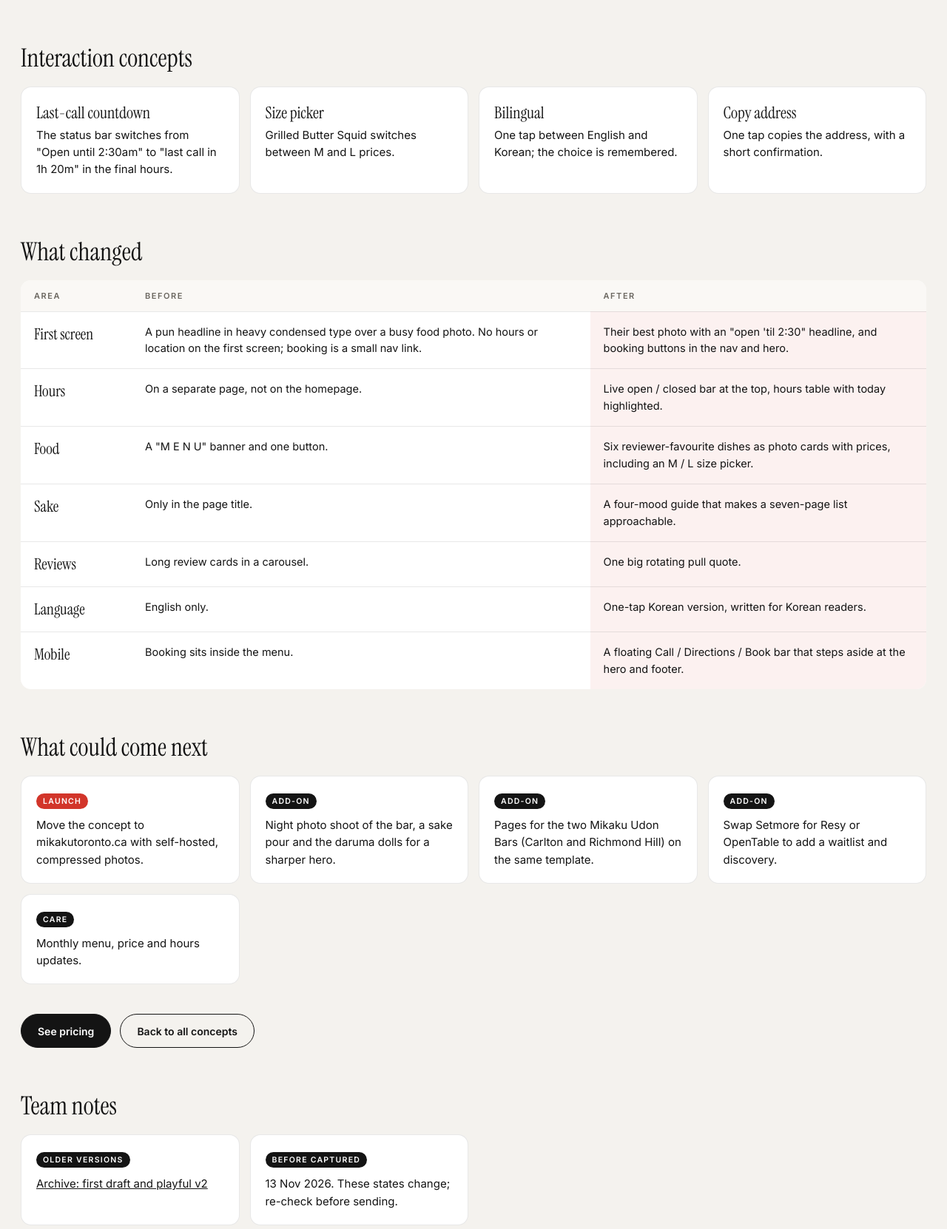
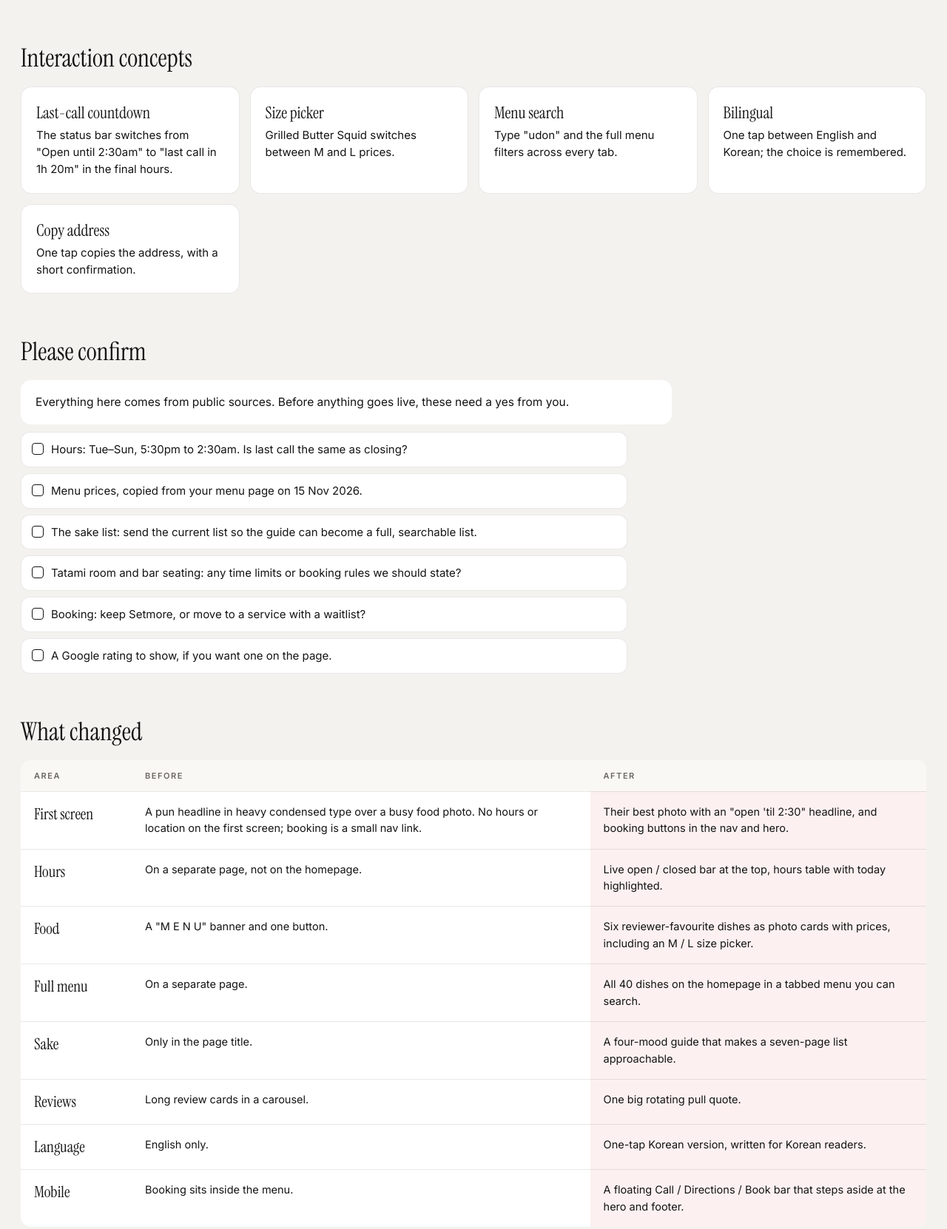
Before and after one commit to mooque-dev/restaurant-concepts, a plain HTML site: page compare.html in a window 1280 px wide. Shown: the part 900-2562 px from the top of the page at 74% size. Drawn offline with nearby package versions, Linux system fonts and the light colour scheme.

Commit message:
Owner checklists, contact email, neutral public statuses, earlier sketches moved to archive
Co-Authored-By: Claude Fable 5.2 <noreply@anthropic.com>

```diff
--- a/compare.html
+++ b/compare.html
@@ -58,6 +58,7 @@ body.share .top{display:none}
 .nobefore li{margin:0 0 10px 18px}
 .btn{display:inline-flex;align-items:center;height:46px;padding:0 22px;border-radius:99px;font:600 14px Inter;border:1.5px solid var(--ink);text-decoration:none}
 .btn.fill{background:var(--ink);color:#fff}
+.confirm{list-style:none;padding:0;margin:0 0 8px;display:grid;gap:8px;max-width:820px}.confirm li{padding:12px 14px 12px 40px;border:1px solid var(--line);border-radius:12px;position:relative;background:#fff;font-size:15px;line-height:1.45}.confirm li:before{content:"";position:absolute;left:14px;top:14px;width:14px;height:14px;border:1.5px solid var(--ink);border-radius:4px}
 @media(max-width:1000px){.panes{grid-template-columns:1fr}body{padding:18px 16px 60px}td:first-child{white-space:normal}}
 </style></head><body>
 
@@ -78,6 +79,8 @@ body.share .top{display:none}
 
 <div id="ixWrap" hidden><h2>Interaction concepts</h2><div class="next" id="ix"></div></div>
 
+<div id="cfWrap"><h2>Please confirm</h2><p class="evidence" style="margin-bottom:10px">Everything here comes from public sources. Before anything goes live, these need a yes from you.</p><ul class="confirm" id="confirm"></ul></div>
+
 <h2>What changed</h2>
 <table><thead><tr><th style="width:150px">Area</th><th>Before</th><th>After</th></tr></thead><tbody id="changes"></tbody></table>
 
@@ -89,7 +92,7 @@ body.share .top{display:none}
 
 <script src="data/concepts.js"></script>
 <script>
-const Q=new URLSearchParams(location.search),C=window.CONCEPTS.filter(x=>x.group==='active'),id=Q.get('c')||C[0].id,c=C.find(x=>x.id===id)||C[0];
+const Q=new URLSearchParams(location.search),ALL=window.CONCEPTS.filter(x=>x.group!=='hidden'),id=Q.get('c')||ALL[0].id,c=ALL.find(x=>x.id===id)||ALL[0],C=ALL.filter(x=>x.group==='active'||x===c);
 const CATS=[['food','Restaurants & cafés'],['artist','Artists & musicians']];
 const artist=c.category==='artist';
 // Owner view (?share=1): no links to other concepts, the team hub, sources, archive or pricing
@@ -103,7 +106,8 @@ else{
  const notes=[];
  if(c.sources)notes.push(['Sources',c.sources.join(' · ')]);
  if(!artist)notes.push(['Older versions',`<a href="archive/#${c.id}">Archive: first draft and playful v2</a>`]);
- if(artist)notes.push(['Case',c.status+' · '+c.work]);
+ if(artist)notes.push(['Status',c.status+' · '+c.work]);
+ if(c.group==='history')notes.push(['Archived','An earlier sketch, kept for reference. It is not in the main directory.']);
  if(c.teamNote)notes.push(['Note',c.teamNote]);
  if(artist)notes.push(['Not checked','Instagram and other social bios sit behind a login and were not read. Look for a link in bio before sending.']);
  notes.push(['Before captured',c.beforeDate+'. These states change; re-check before sending.']);
@@ -133,6 +137,8 @@ document.querySelectorAll('#mode button').forEach(b=>b.onclick=()=>{document.que
 addEventListener('resize',fit);setMode('desktop');
 if(c.evidence){document.getElementById('evWrap').hidden=false;document.getElementById('evidence').textContent=c.evidence}
 if(c.interactions){document.getElementById('ixWrap').hidden=false;document.getElementById('ix').innerHTML=c.interactions.map(([t,d])=>`<div class="nx"><b style="display:block;font:400 22px 'Instrument Serif';margin-bottom:4px">${t}</b><div>${d}</div></div>`).join('')}
+const cf=c.confirm||(artist?['The short bio and the facts in it.','The list of works: titles, years and order.','A booking email and any agent or label contact.','Press photos we may use. The sketch uses none of your photos.','Show dates, or that the section should stay empty for now.','The address the site should live on.']:[]);
+if(cf.length){document.getElementById('confirm').innerHTML=cf.map(x=>`<li>${x}</li>`).join('')}else{document.getElementById('cfWrap').remove()}
 document.getElementById('changes').innerHTML=c.changes.map(([a,b,f])=>`<tr><td>${a}</td><td>${b}</td><td class="after">${f}</td></tr>`).join('');
 document.getElementById('next').innerHTML=c.next.map(([t,d])=>`<div class="nx"><span class="${t}">${t}</span><div>${d}</div></div>`).join('');
 </script>
--- a/data/concepts.js
+++ b/data/concepts.js
@@ -1,17 +1,20 @@
 // One entry per concept. The directory (index.html) and the before/after page (compare.html?c=<id>) both read this file.
 // category: 'food' (restaurants & cafés) or 'artist' (artists & musicians).
-// group: 'active' shows in the directory; 'hidden' is left out everywhere.
+// group: 'active' shows in the directory; 'history' is an earlier sketch kept on the archive page; 'hidden' is left out everywhere.
+// level (artists): 'down' | 'dated' | 'none' | 'ok' colours the status tag. status is shown publicly, so it describes the website, not the sales case.
+// confirm: things the owner should check before anything goes live (shown on the before/after page).
 // Pages are built from venues/<id>.mjs or artists/<id>.mjs with `node build/build.mjs` into <id>/index.html.
 // Older versions live under archive/<id>/v1 and archive/<id>/v2 (see archive/index.html).
 // Owner link for any concept: compare.html?c=<id>&share=1 (hides the other concepts, sources and pricing).
 window.STUDIO = {
-  name: 'Mooque Studio',               // placeholder: change to your studio name
-  email: '',                           // add a contact email to show the "Get in touch" button
+  name: 'Mooque Studio',
+  email: 'allensmkang@gmail.com',
   city: 'Toronto'
 };
 
 window.CONCEPTS = [
   {
+    confirm: ['Hours: Tue–Sun, 5:30pm to 2:30am. Is last call the same as closing?', 'Menu prices, copied from your menu page on 15 Nov 2026.', 'The sake list: send the current list so the guide can become a full, searchable list.', 'Tatami room and bar seating: any time limits or booking rules we should state?', 'Booking: keep Setmore, or move to a service with a waitlist?', 'A Google rating to show, if you want one on the page.'],
     id: 'mikaku',
     short: 'Mikaku',
     name: 'Mikaku Izakaya',
@@ -21,7 +24,7 @@ window.CONCEPTS = [
     status: 'Free concept',
     category: 'food', beforeDate: '13 Nov 2026',
     group: 'active',
-    interactions: [['Last-call countdown', 'The status bar switches from "Open until 2:30am" to "last call in 1h 20m" in the final hours.'], ['Size picker', 'Grilled Butter Squid switches between M and L prices.'], ['Bilingual', 'One tap between English and Korean; the choice is remembered.'], ['Copy address', 'One tap copies the address, with a short confirmation.']],
+    interactions: [['Last-call countdown', 'The status bar switches from "Open until 2:30am" to "last call in 1h 20m" in the final hours.'], ['Size picker', 'Grilled Butter Squid switches between M and L prices.'], ['Menu search', 'Type "udon" and the full menu filters across every tab.'], ['Bilingual', 'One tap between English and Korean; the choice is remembered.'], ['Copy address', 'One tap copies the address, with a short confirmation.']],
     live: 'https://mikakutoronto.ca/',
     accent: '#d2352a',
     pitch: 'Built around the one thing no other izakaya nearby can say: open until 2:30am, six nights a week.',
@@ -30,13 +33,15 @@ window.CONCEPTS = [
       ['First screen', 'A pun headline in heavy condensed type over a busy food photo. No hours or location on the first screen; booking is a small nav link.', 'Their best photo with an "open \'til 2:30" headline, and booking buttons in the nav and hero.'],
       ['Hours', 'On a separate page, not on the homepage.', 'Live open / closed bar at the top, hours table with today highlighted.'],
       ['Food', 'A "M E N U" banner and one button.', 'Six reviewer-favourite dishes as photo cards with prices, including an M / L size picker.'],
+      ['Full menu', 'On a separate page.', 'All 40 dishes on the homepage in a tabbed menu you can search.'],
       ['Sake', 'Only in the page title.', 'A four-mood guide that makes a seven-page list approachable.'],
       ['Reviews', 'Long review cards in a carousel.', 'One big rotating pull quote.'],
       ['Language', 'English only.', 'One-tap Korean version, written for Korean readers.'],
       ['Mobile', 'Booking sits inside the menu.', 'A floating Call / Directions / Book bar that steps aside at the hero and footer.']
     ],
     next: [
-      ['Launch', 'Move the concept to mikakutoronto.ca with self-hosted, compressed photos.'],
+      ['Launch', 'Move the concept to mikakutoronto.ca.'],
+      ['Add-on', 'The full sake list as a searchable page, once we have the current list.'],
       ['Add-on', 'Night photo shoot of the bar, a sake pour and the daruma dolls for a sharper hero.'],
       ['Add-on', 'Pages for the two Mikaku Udon Bars (Carlton and Richmond Hill) on the same template.'],
       ['Add-on', 'Swap Setmore for Resy or OpenTable to add a waitlist and discovery.'],
@@ -44,6 +49,7 @@ window.CONCEPTS = [
     ]
   },
   {
+    confirm: ['Hours: 5:30pm to 3am every day, kitchen last orders 1:30am, at both locations.', 'The eight dishes and prices shown, taken from the Uptown menu.', 'Whether Downtown has different dishes or prices.', 'That we may use the dish photos from your menu app.'],
     id: 'ehwa',
     short: 'EHWA',
     name: 'EHWA Korean Kitchen & Soju Bar',
@@ -74,6 +80,7 @@ window.CONCEPTS = [
     ]
   },
   {
+    confirm: ['Every price in the menu. They were read from your menu images on 13 Nov 2026.', 'Hours: 11:30am to midnight, every day.', 'That the gamjatang menu (무청감자탕) is served at the same address.', 'That we may use the dish photos cut from your menu designs.'],
     id: 'jokbal',
     short: 'Jokbal',
     name: 'Jokbal Night Market (족발야시장)',
@@ -104,6 +111,7 @@ window.CONCEPTS = [
     ]
   },
   {
+    confirm: ['Hours: Rosedale 8am to 5pm, North York 9am to 7pm, every day.', 'The parking notes for each café.', 'The six signature drinks and which come hot or iced.', 'That cold brew is Rosedale only.'],
     id: 'lunar',
     short: 'Lunar',
     name: 'Coffee Lunar',
@@ -132,6 +140,7 @@ window.CONCEPTS = [
     ]
   },
   {
+    confirm: ['Menu prices, copied from your menu PDF on 15 Nov 2026.', 'Which items are Sheppard only: fried chicken and cheese tonkatsu.', 'Hours for each location.', 'How you want the two names explained: KoSam and Koryo Samgyetang.', 'The review quotes: they are Yelp quotes from 2021. Newer ones would be better.'],
     id: 'kosam',
     short: 'KoSam',
     name: 'KoSam Korean Restaurant & Bar',
@@ -141,22 +150,22 @@ window.CONCEPTS = [
     status: 'Concept',
     category: 'food', beforeDate: '13 Nov 2026',
     group: 'active',
-    interactions: [['How-to-eat stepper', 'Three tappable steps for first-timers.'], ['Location switcher', 'Sheppard and Leslie share one card with live hours.'], ['Bilingual', 'One tap between English and Korean.']],
+    interactions: [['Menu search', 'Type "비빔밥" or "tofu" and the menu filters across every tab.'], ['How-to-eat stepper', 'Three tappable steps for first-timers.'], ['Location switcher', 'Sheppard and Leslie share one card with live hours.'], ['Bilingual', 'One tap between English and Korean.']],
     live: 'http://kosam.ca/',
     accent: '#c8262d',
     pitch: 'Turns a one-photo page into a guide to both restaurants, in English and Korean.',
-    highlights: ['Live hours for both locations', 'One-tap English / 한국어 toggle', 'Built only from facts on kosam.ca'],
+    highlights: ['The full menu as text, with Korean names', 'Live hours for both locations', 'One-tap English / 한국어 toggle'],
     changes: [
       ['First screen', 'One large soup photo with "Premium Korean Restaurant" in spaced letters. Hours and locations are on another page.', 'Story, photo and two clear buttons: find a location, see the menu.'],
       ['Security', 'No HTTPS, so Chrome labels the site "Not secure".', 'HTTPS by default on modern hosting.'],
-      ['Menu', 'Five separate PDF and PNG files that download to the phone.', 'Signature dishes on the page with Korean names. A full web menu comes with Launch.'],
+      ['Menu', 'Five separate PDF and PNG files that download to the phone.', 'The full menu on the page: 52 items in five tabs, with Korean names and a search box. Nothing to download.'],
       ['Locations', 'Separate page with plain-text hours.', 'Side-by-side cards with live open / closed status, today highlighted, call and directions.'],
       ['Language', 'English only.', 'One-tap Korean toggle for headings, hours and key copy.'],
       ['Brand', 'KoSam and Koryo Samgyetang names, two Instagram handles, never explained.', 'Explains it: Leslie is also known as Koryo Samgyetang; Sheppard is KoSam, with a bar and a seasonal patio.'],
       ['Reviews', 'Yelp quotes from 2021, labelled "Yelp Reviewer #1".', 'The same quotes, presented cleanly. Current Google reviews can come next.']
     ],
     next: [
-      ['Launch', 'Put the new site on kosam.ca with HTTPS and both menus as web pages.'],
+      ['Launch', 'Put the new site on kosam.ca with HTTPS.'],
       ['Add-on', 'Photo shoot: only three dish photos are online, and two are 412 pixels wide.'],
       ['Add-on', 'Google Business Profile clean-up for both locations, with matching names and hours.'],
       ['Care', 'Menu and price updates for two locations.']
@@ -193,7 +202,7 @@ window.CONCEPTS = [
   {
     id: 'kain', short: 'Adria Kain', name: 'Adria Kain', kind: 'R&B singer-songwriter', area: 'Toronto',
     category: 'artist', group: 'active', beforeDate: '13 Nov 2026',
-    work: 'Website + domain recovery', status: 'Strong case', live: 'https://adriakain.com/', liveUnsafe: 'now a casino page', accent: '#9a4a25',
+    work: 'Website + domain recovery', status: 'Address taken over', level: 'down', live: 'https://adriakain.com/', liveUnsafe: 'now a casino page', accent: '#9a4a25',
     pitch: 'A JUNO-nominated artist whose old address now sends fans to a casino page. One clean page puts the music, the story and booking back under her name.',
     evidence: 'adriakain.com was her official site in Feb 2022 (Wayback Machine). On 13 Nov 2026 the same address showed a casino page. Her Linktree links to streaming, videos and a newer album, This Feels Like Home, but not to a site. Her Bandcamp page lists no releases.',
 
@@ -205,7 +214,7 @@ window.CONCEPTS = [
   {
     id: 'persaud', short: 'Lydia Persaud', name: 'Lydia Persaud', kind: 'Soul singer-songwriter', area: 'Toronto',
     category: 'artist', group: 'active', beforeDate: '13 Nov 2026',
-    work: 'Website', status: 'Strong case', live: 'https://www.lydiapersaud.com/', accent: '#1f3a2c',
+    work: 'Website', status: 'Site expired', level: 'down', live: 'https://www.lydiapersaud.com/', accent: '#1f3a2c',
     pitch: 'Her official address shows "Website Expired". A light one-page site brings back her records and a way to book her.',
     evidence: 'lydiapersaud.com was her site in 2019 and 2022 (Wayback Machine). On 13 Nov 2026 it showed Squarespace\'s "Website Expired" page. Her Bandcamp page works and still links to the expired address. Her Linktree is active and lists a 2025 release, but no site.',
 
@@ -217,7 +226,7 @@ window.CONCEPTS = [
   {
     id: 'ibrahim', short: 'Zaki Ibrahim', name: 'Zaki Ibrahim', kind: 'Singer-songwriter', area: 'Toronto',
     category: 'artist', group: 'active', beforeDate: '13 Nov 2026',
-    work: 'Website', status: 'Strong case', live: 'https://www.zakiibrahim.com/', accent: '#8b6fd1',
+    work: 'Website', status: 'Site expired', level: 'down', live: 'https://www.zakiibrahim.com/', accent: '#8b6fd1',
     pitch: 'A Polaris-shortlisted artist whose site has expired. The sketch gives her releases a permanent home.',
     evidence: 'zakiibrahim.com was her site from 2019 to 2024 (Wayback Machine). On 13 Nov 2026 it showed Squarespace\'s "Website Expired" page. A second address listed on the Pirates Blend label page, zakiibrahim.co.za, showed a parked page the same day. Her Linktree (@zatakiwon) still sends its Website and Tip Jar buttons to the expired address. Her Bandcamp page works.',
 
@@ -229,7 +238,7 @@ window.CONCEPTS = [
   {
     id: 'witchprophet', short: 'Witch Prophet', name: 'Witch Prophet', kind: 'Musician', area: 'Toronto',
     category: 'artist', group: 'active', beforeDate: '13 Nov 2026',
-    work: 'Website + domain recovery', status: 'Strong case', live: 'https://witchprophet.com/', liveUnsafe: 'now a parked ad page', accent: '#e39a66',
+    work: 'Website + domain recovery', status: 'Both addresses down', level: 'down', live: 'https://witchprophet.com/', liveUnsafe: 'now a parked ad page', accent: '#e39a66',
     pitch: 'Four albums and a Polaris short list, but both of her addresses are down: the .com is a parked ad page and the .ca has expired.',
     evidence: 'witchprophet.com was her site in 2019 and 2021 (Wayback Machine). On 13 Nov 2026 it redirected to a parked "lander" page with ads. Her Bandcamp page works and links to witchprophet.ca, which showed Squarespace\'s "Website Expired" page the same day. The Website button on her Linktree points to the same expired address.',
 
@@ -240,11 +249,11 @@ window.CONCEPTS = [
   },
   {
     id: 'lalanoel', short: 'Lala Noel', name: 'Lala Noel', kind: 'Singer-songwriter (Kyla Charter)', area: 'Toronto',
-    category: 'artist', group: 'active', beforeDate: '13 Nov 2026',
-    work: 'Tidy-up + old address', status: 'Modest case', live: 'https://lalanoel.com/', accent: '#7a2e1d',
+    category: 'artist', group: 'history', beforeDate: '13 Nov 2026',
+    work: 'Tidy-up + old address', status: 'Site works', level: 'ok', live: 'https://lalanoel.com/', accent: '#7a2e1d',
     pitch: 'She now performs as Lala Noel and her new site works. The small wins are pointing her old address at it and putting what she does on the first screen.',
     evidence: 'Kyla Charter now performs as Lala Noel. lalanoel.com is a working Squarespace site with About, Press, Photo Gallery, Music, Watch and Booking pages. kylacharter.com, the address under her given name, showed "We\'re under construction" on 13 Nov 2026 and does not lead to the new site. On lalanoel.com the Music page sits at /shows and Booking at /new-page.',
-    teamNote: 'Our first pass sketched her as Kyla Charter from the under-construction page. Her Linktree led to lalanoel.com, so the sketch was renamed and the case downgraded.',
+    teamNote: 'Kept as an earlier sketch: her own site works, so this is a tidy-up idea only.',
     highlights: ['Name, one line about her and a Listen button first.', 'Old address pointed at the new site.', 'A Booking button on every screen.'],
     changes: [['Old address', 'kylacharter.com shows an "under construction" notice.', 'Redirects to the Lala Noel site.'], ['First screen', 'A full-width photo, then two videos. What she does is on the About page.', 'Name, one line about her and a Listen button first.'], ['Page addresses', 'Music is at /shows and Booking at /new-page.', 'Plain addresses, such as /music and /booking.'], ['Booking', 'On its own page.', 'A Booking button on every screen.']],
     next: [['Tidy-up', 'Redirect kylacharter.com and fix the page addresses on the current site.'], ['Refresh', 'Move the content to a faster one-page template, if she wants a change.'], ['Care', 'Updates as shows and releases come.']],
@@ -253,7 +262,7 @@ window.CONCEPTS = [
   {
     id: 'botos', short: 'Robi Botos', name: 'Robi Botos', kind: 'Jazz pianist', area: 'Toronto',
     category: 'artist', group: 'active', beforeDate: '13 Nov 2026',
-    work: 'Website', status: 'Strong case', live: 'https://robibotos.com/', accent: '#14213d',
+    work: 'Website', status: 'Placeholder page', level: 'down', live: 'https://robibotos.com/', accent: '#14213d',
     pitch: "A JUNO-winning pianist whose address shows a domain registrar's placeholder. Wikipedia still links to it.",
     evidence: "robibotos.com was his site in 2019 and 2022 (Wayback Machine) and is the website listed on Wikipedia. On 13 Nov 2026 it showed a Dutch registrar's placeholder page. The Website button on his Linktree points to the same address.",
 
@@ -265,7 +274,7 @@ window.CONCEPTS = [
   {
     id: 'bacchus', short: 'Justin Bacchus', name: 'Justin Bacchus', kind: 'Vocalist', area: 'Toronto',
     category: 'artist', group: 'active', beforeDate: '13 Nov 2026',
-    work: 'Website + CMS', status: 'Strong case', live: 'http://www.justinbacchus.com/', accent: '#e39a66',
+    work: 'Website + CMS', status: 'Dated site', level: 'dated', live: 'http://www.justinbacchus.com/', accent: '#e39a66',
     pitch: 'His site runs on a retired builder with no HTTPS, and the bio stops in 2014. The sketch keeps his story and makes room for what came after.',
     evidence: "justinbacchus.com is built on GoDaddy Website Builder 7, has no HTTPS, and its homepage slideshow rendered as an empty box in our tests on 13 Nov 2026. The bio's latest release is from October 2014; the homepage note is signed 2020.",
 
@@ -277,10 +286,10 @@ window.CONCEPTS = [
   {
     id: 'manhertz', short: 'Marc Manhertz', name: 'Marc Manhertz', kind: 'Bassist', area: 'Toronto',
     category: 'artist', group: 'active', beforeDate: '13 Nov 2026',
-    work: 'One-page site + identity', status: 'No site yet', live: null, accent: '#9a4a25',
+    work: 'One-page site + identity', status: 'No site found', level: 'none', live: null, accent: '#9a4a25',
     pitch: 'A working bassist with a 1919 feature and no page of his own. A one-page player site gives bookers somewhere to land.',
     evidence: 'On 13 Nov 2026 we searched for his name alone, with "bass Toronto" and with "Listening Room", and checked marcmanhertz.com, marcmanhertz.ca, Bandcamp and Linktree. None returned a page of his. The 1919 Magazine essay is the only profile we found.',
-    teamNote: 'The name is spelled Manhertz (1919 Magazine). No site was found, so there is nothing to compare against; treat this as a cold introduction.',
+    teamNote: 'The name is spelled Manhertz (1919 Magazine). No site was found, so there is no before screenshot.',
     noBefore: ['Three web searches for his name returned no page about him.', 'The 1919 Magazine essay is the only profile we found.', 'We found no official site, link page or booking contact.'],
     highlights: ['A one-page player site: bio, credits, booking.', 'Selected work he can add to.', 'Booking section with a placeholder for his email.'],
     changes: [['Website', 'None found.', 'A one-page player site: bio, credits, booking.'], ['Credits', 'Mentioned in press only.', 'Selected work he can add to.'], ['Booking', 'We found no public booking contact.', 'Booking section with a placeholder for his email.']],
@@ -289,11 +298,11 @@ window.CONCEPTS = [
   },
   {
     id: 'watson', short: 'Jelani Watson', name: 'Jelani Watson', kind: 'Saxophonist & pianist', area: 'Toronto',
-    category: 'artist', group: 'active', beforeDate: '13 Nov 2026',
-    work: 'Refresh + CMS', status: 'Modest case', live: 'https://jelaniwatson.ca/', accent: '#14213d',
+    category: 'artist', group: 'history', beforeDate: '13 Nov 2026',
+    work: 'Refresh + CMS', status: 'Site works', level: 'ok', live: 'https://jelaniwatson.ca/', accent: '#14213d',
     pitch: 'His site works and has his singles and videos. The opportunity is a sharper first screen: what he plays, his radio show and how to book him.',
     evidence: 'jelaniwatson.ca is a working WordPress.com site with three singles, performance videos, a newsletter sign-up and an enquiry form on the About page. The newest post is from December 2024, and the pages we read do not mention the Listening Room band.',
-    teamNote: 'Our first pass listed him as having no site. A name search on 13 Nov 2026 found jelaniwatson.ca, so the case was downgraded to a refresh.',
+    teamNote: 'Kept as an earlier sketch: his own site works, so this is a refresh idea only.',
     highlights: ['Name, instruments and a Listen button first.', 'Radio show and house band listed with the singles.', 'A Booking button on every screen.'],
     changes: [['First screen', 'A welcome message over a photo. What he plays is in small text above the menu.', 'Name, instruments and a Listen button first.'], ['Radio and band', 'The JAZZ.FM91 show is in a 2024 post. The Listening Room is not mentioned on the pages we read.', 'Both listed with the singles, newest first.'], ['Updates', 'Newest post is from December 2024.', 'Shows, releases and news from a simple editor.'], ['Booking', 'An enquiry form at the bottom of the About page.', 'A Booking button on every screen.']],
     next: [['Refresh', 'Restyle the existing content on a faster template, on the same address.'], ['CMS', 'Keep his posts and videos, managed from a simple editor.'], ['Identity', 'A simple wordmark and colour palette.'], ['Care', 'Updates as credits grow.']],
@@ -301,8 +310,8 @@ window.CONCEPTS = [
   },
   {
     id: 'evangeline', short: 'Selena E.', name: 'Selena Evangeline', kind: 'Singer & songwriter', area: 'Toronto',
-    category: 'artist', group: 'active', beforeDate: '13 Nov 2026',
-    work: 'Refresh + CMS', status: 'Modest case', live: 'https://www.selenaevangeline.com/', accent: '#1f3a2c',
+    category: 'artist', group: 'history', beforeDate: '13 Nov 2026',
+    work: 'Refresh + CMS', status: 'Site works', level: 'ok', live: 'https://www.selenaevangeline.com/', accent: '#1f3a2c',
     pitch: 'Her site works and is kept up to date. The opportunity is a lighter, faster refresh, not a rescue.',
     evidence: 'selenaevangeline.com is an active Wix site with recent news and gigs. The footer copyright reads 2017 and the homepage HTML alone is about 1.2 MB.',
 
```
Also changed, not shown: archive/index.html (+7 -0 lines), index.html (+1 -1 lines).
